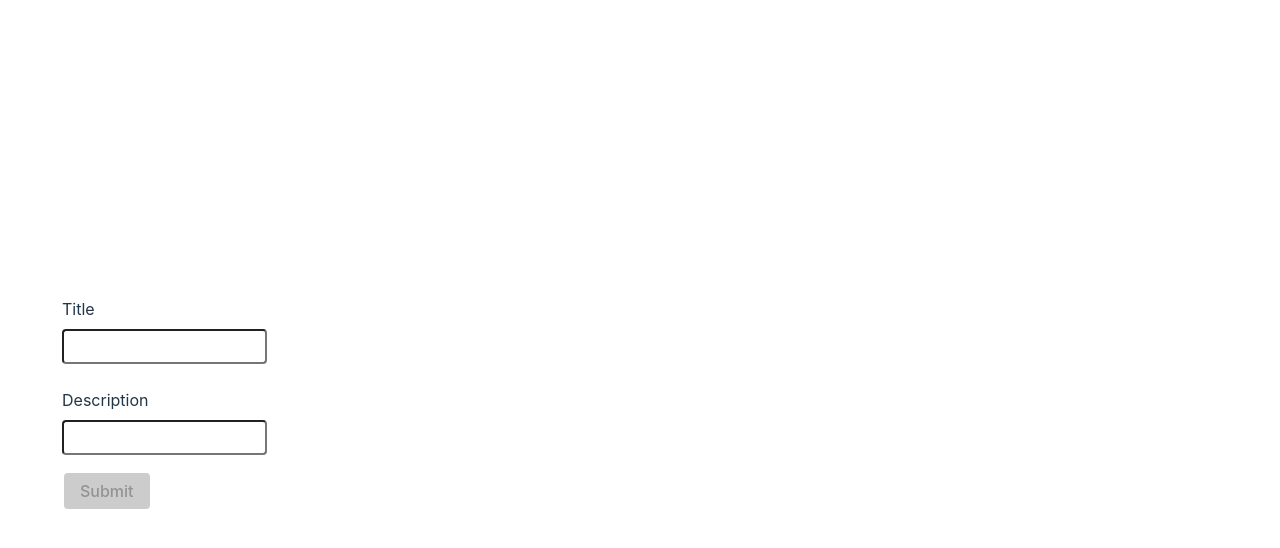
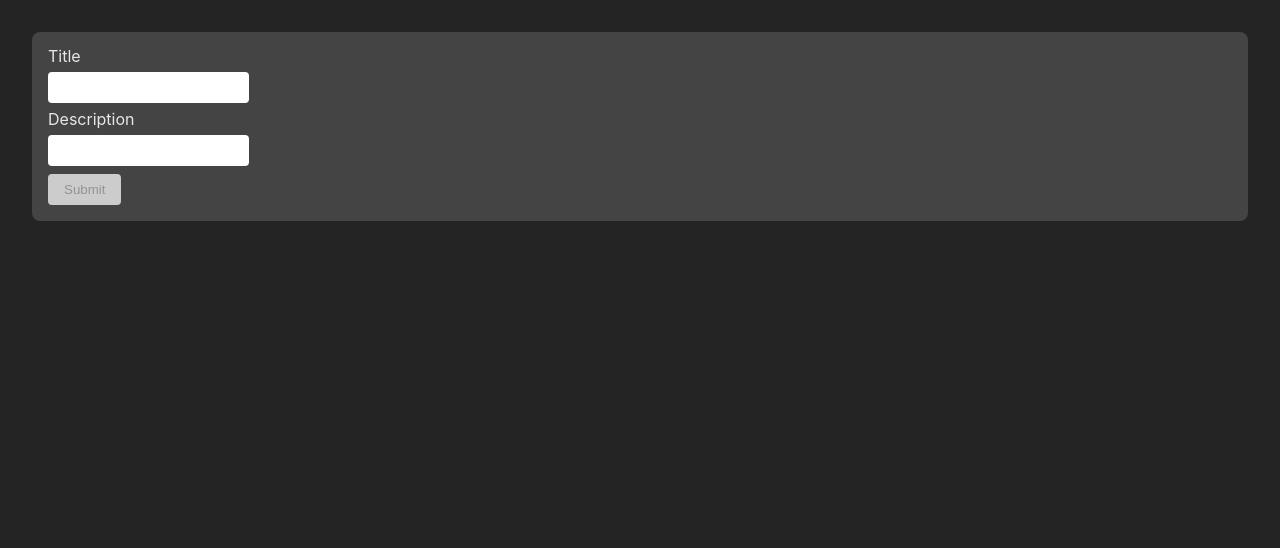
Before and after one commit to hahafiz/W17_nota_react, a React (Vite) app: page / in a window 1280 px wide. Shown: the top 548 px of the page. Built offline with nearby package versions, Linux system fonts and the light colour scheme.

Commit message:
begin integrating with API

```diff
--- a/src/App.jsx
+++ b/src/App.jsx
@@ -4,7 +4,6 @@
 
 function App() {
   const [todos, setTodos] = useState([]);
-  const [test, setTest] = useState(false);
 
   const generateRandomHex = () => {
     return Math.floor(Math.random() * 16777215).toString(16);
@@ -22,6 +21,8 @@
       // copy the prev list, add newTodoItem at the end of the array
       return [...prevTodo, newTodoItem];
     });
+
+    // TODO: call API untuk create TODO
   };
 
   const handleChecked = (event) => {
@@ -34,6 +35,7 @@
     setTodos((prevTodo) => {
       const updatedTodos = prevTodo.map((todo) => {
         // return early if id not match - we don't want to change anything to it
+        // return early pattern
         if (todo.id !== targetId) {
           return todo;
         }
@@ -50,6 +52,8 @@
 
       return updatedTodos;
     });
+
+    // TODO: call API untuk create TODO
   };
 
   return (
--- a/src/components/NewTodo.jsx
+++ b/src/components/NewTodo.jsx
@@ -45,6 +45,7 @@
         gap: "0.5rem",
         padding: "1rem",
         borderRadius: "0.5rem",
+        backgroundColor: "#444444",
       }}
       disabled={!title.trim()}
     >
@@ -68,6 +69,9 @@
             padding: "0.5rem 0.75rem",
             borderRadius: "0.25rem",
             outline: "none",
+            border: "none",
+            backgroundColor: "#ffffff",
+            color: "#000000",
           }}
           required
         />
@@ -90,16 +94,14 @@
             padding: "0.5rem 0.75rem",
             borderRadius: "0.25rem",
             outline: "none",
+            border: "none",
+            backgroundColor: "#ffffff",
+            color: "#000000",
           }}
         />
       </fieldset>
 
-      <button
-        style={{ marginLeft: "1rem" }}
-        type="submit"
-        className="submit"
-        disabled={!title.trim()}
-      >
+      <button type="submit" className="submit" disabled={!title.trim()}>
         Submit
       </button>
     </form>
--- a/src/index.css
+++ b/src/index.css
@@ -11,60 +11,136 @@
   text-rendering: optimizeLegibility;
   -webkit-font-smoothing: antialiased;
   -moz-osx-font-smoothing: grayscale;
+  -webkit-text-size-adjust: 100%;
 }
 
-a {
-  font-weight: 500;
-  color: #646cff;
-  text-decoration: inherit;
+html,
+body,
+div,
+span,
+applet,
+object,
+iframe,
+h1,
+h2,
+h3,
+h4,
+h5,
+h6,
+p,
+blockquote,
+pre,
+a,
+abbr,
+acronym,
+address,
+big,
+cite,
+code,
+del,
+dfn,
+em,
+img,
+ins,
+kbd,
+q,
+s,
+samp,
+small,
+strike,
+strong,
+sub,
+sup,
+tt,
+var,
+b,
+u,
+i,
+center,
+dl,
+dt,
+dd,
+ol,
+ul,
+li,
+fieldset,
+form,
+label,
+legend,
+table,
+caption,
+tbody,
+tfoot,
+thead,
+tr,
+th,
+td,
+article,
+aside,
+canvas,
+details,
+embed,
+figure,
+figcaption,
+footer,
+header,
+hgroup,
+menu,
+nav,
+output,
+ruby,
+section,
+summary,
+time,
+mark,
+audio,
+video {
+  margin: 0;
+  padding: 0;
+  border: 0;
+  font-size: 100%;
+  font: inherit;
+  vertical-align: baseline;
 }
-a:hover {
-  color: #535bf2;
+/* HTML5 display-role reset for older browsers */
+article,
+aside,
+details,
+figcaption,
+figure,
+footer,
+header,
+hgroup,
+menu,
+nav,
+section {
+  display: block;
+}
+body {
+  line-height: 1;
+}
+ol,
+ul {
+  list-style: none;
+}
+blockquote,
+q {
+  quotes: none;
+}
+blockquote:before,
+blockquote:after,
+q:before,
+q:after {
+  content: "";
+  content: none;
+}
+table {
+  border-collapse: collapse;
+  border-spacing: 0;
 }
 
-body {
-  margin: 0;
-  display: flex;
-  place-items: center;
-  min-width: 320px;
-  min-height: 100vh;
-}
-
-h1 {
-  font-size: 3.2em;
-  line-height: 1.1;
-}
-
-button {
-  border-radius: 8px;
-  border: 1px solid transparent;
-  padding: 0.6em 1.2em;
-  font-size: 1em;
-  font-weight: 500;
-  font-family: inherit;
-  background-color: #1a1a1a;
-  cursor: pointer;
-  transition: border-color 0.25s;
-}
-button:hover {
-  border-color: #646cff;
-}
-button:focus,
-button:focus-visible {
-  outline: 4px auto -webkit-focus-ring-color;
-}
-
-@media (prefers-color-scheme: light) {
-  :root {
-    color: #213547;
-    background-color: #ffffff;
-  }
-  a:hover {
-    color: #747bff;
-  }
-  button {
-    background-color: #f9f9f9;
-  }
+.debug-box {
+  background-color: red;
 }
 
 .submit {
```
